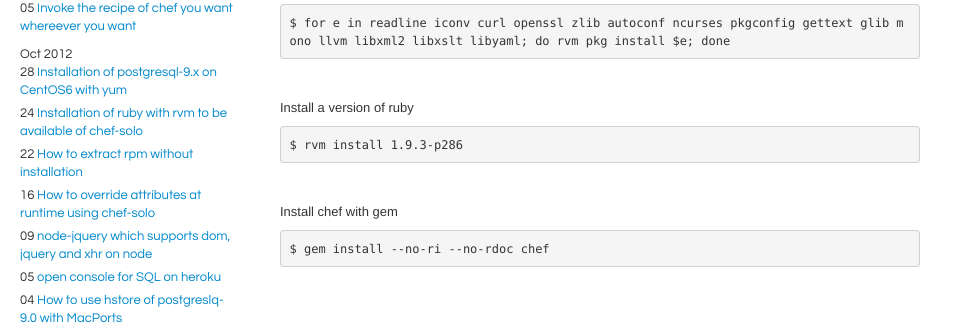
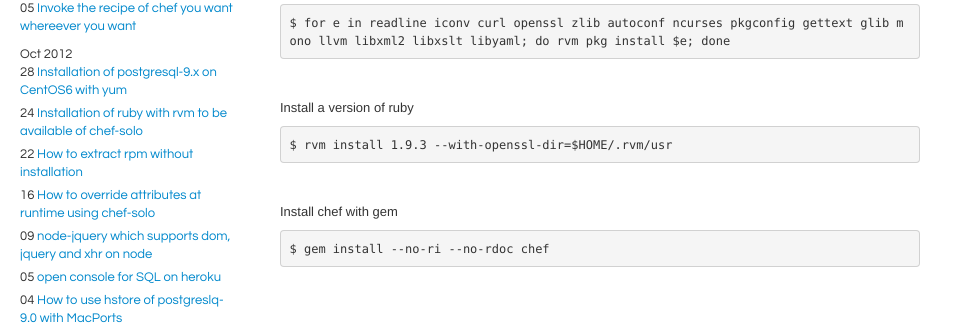
Before and after one commit to tmtk75/tmtk75.github.io, a Jekyll site: the page built from _posts/2012-10-24-installation_of_ruby_with_rvm_as_using_chef-solo.md, in a window 1280 px wide. Shown: the part 345-673 px from the top of the page, without its empty margins (0-963 px from the left). Built offline with Jekyll 4.4.1, drawn with Linux system fonts in a browser that asks for light colours; comment, search, counter and statistics services are not loaded.

Commit message:
a bit fix

```diff
--- a/_posts/2012-10-24-installation_of_ruby_with_rvm_as_using_chef-solo.md
+++ b/_posts/2012-10-24-installation_of_ruby_with_rvm_as_using_chef-solo.md
@@ -19,7 +19,7 @@ Install required libraries
 
 Install a version of ruby
 
-    $ rvm install 1.9.3-p286
+    $ rvm install 1.9.3 --with-openssl-dir=$HOME/.rvm/usr
 {:.terminal}
 
 Install chef with gem
```
